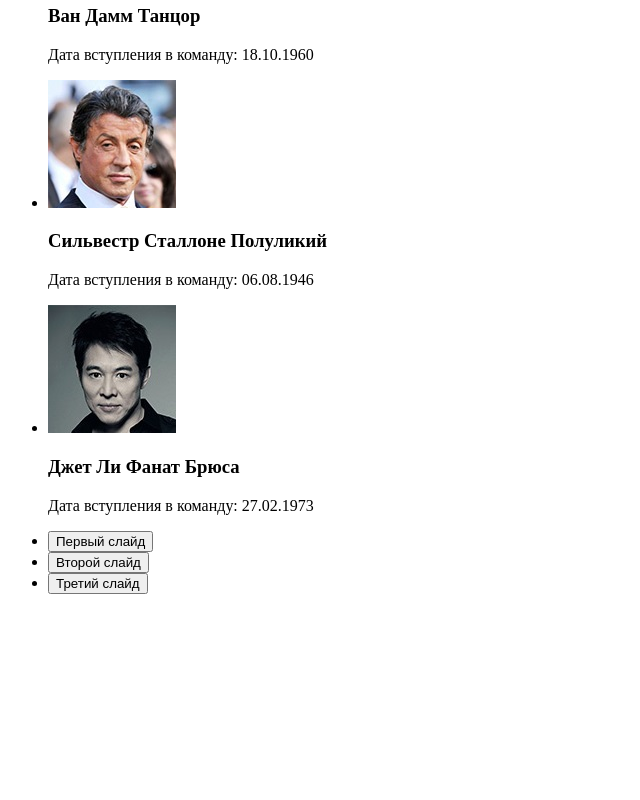
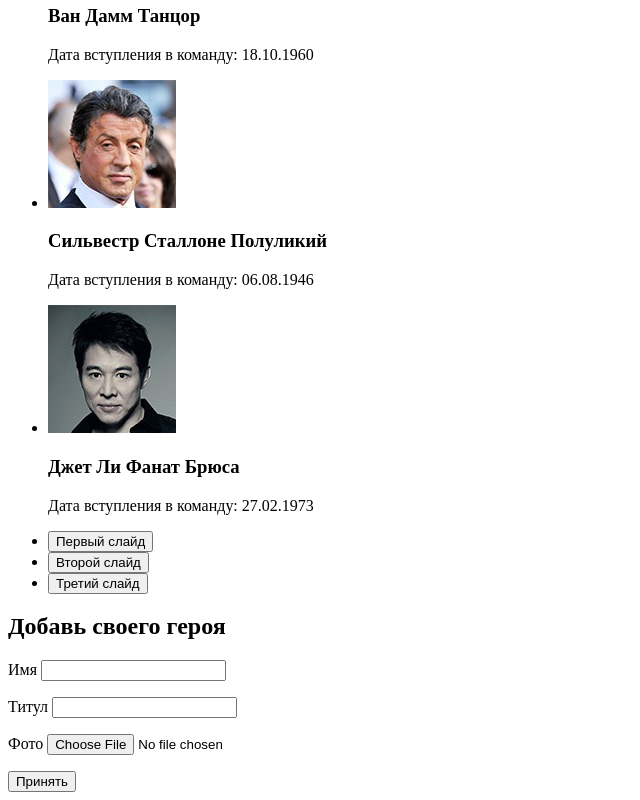
Before and after one commit to kripton-it/test-1-hero, a plain HTML site: page index.html in a window 1280 px wide. Shown: the part 498-1298 px from the top of the page, without its empty margins (0-640 px from the left). Before the commit the page ends 1108 px from the top, so only its background shows below. Drawn offline with Linux system fonts and the light colour scheme.

Commit message:
Разметил форму

```diff
--- a/index.html
+++ b/index.html
@@ -58,6 +58,24 @@
         </li>
       </ul>
     </section>
+    <section class="add">
+      <h2>Добавь своего героя</h2>
+      <form class="add__form form" action="#" method="post">
+        <p class="form__input">
+          <label class="required-label" for="name">Имя</label>
+          <input type="text" name="name" id="name" required>
+        </p>
+        <p class="form__input">
+          <label class="required-label" for="title">Титул</label>
+          <input type="text" name="title" id="title" required>
+        </p>
+        <p class="form__input">
+          <label class="required-label" for="photo">Фото</label>
+          <input type="file" name="photo" id="photo" required>
+        </p>
+        <button class="form__button" type="submit">Принять</button>
+      </form>
+    </section>
   </main>
 
 </body>
```
